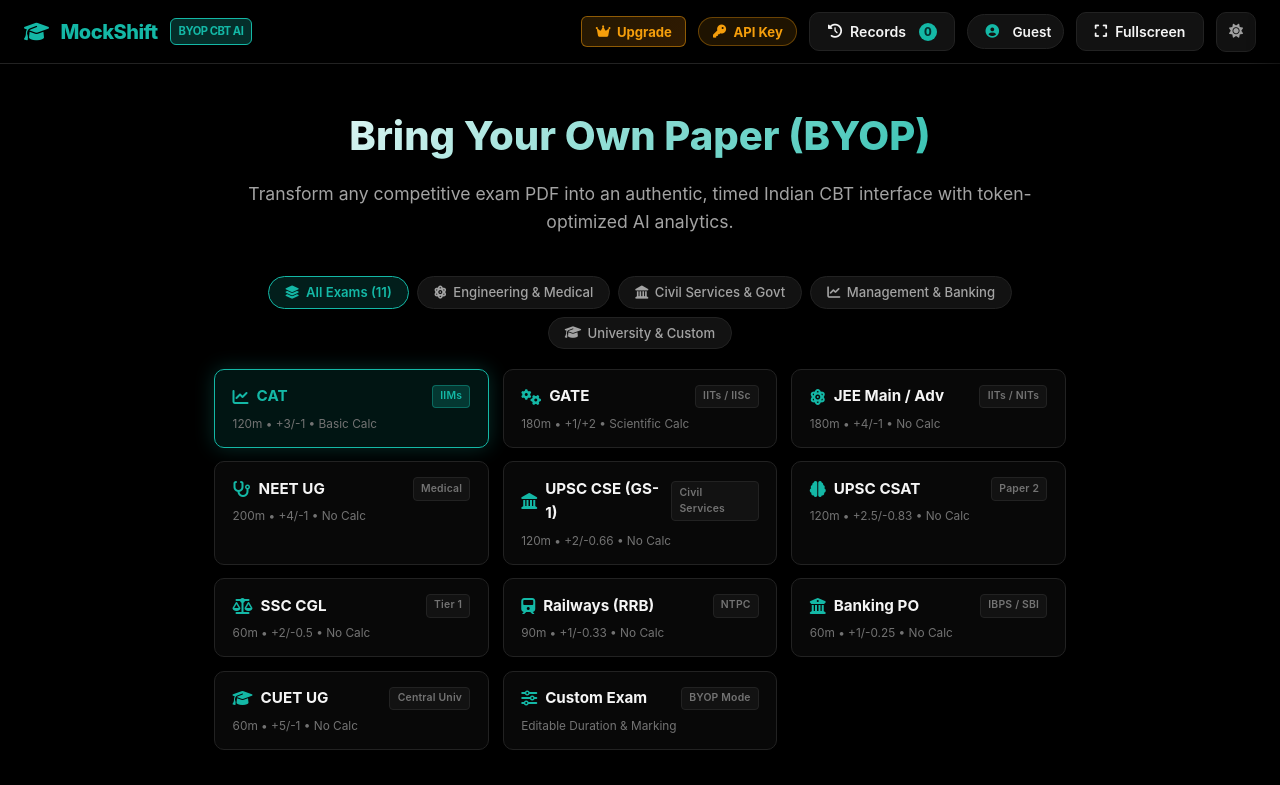
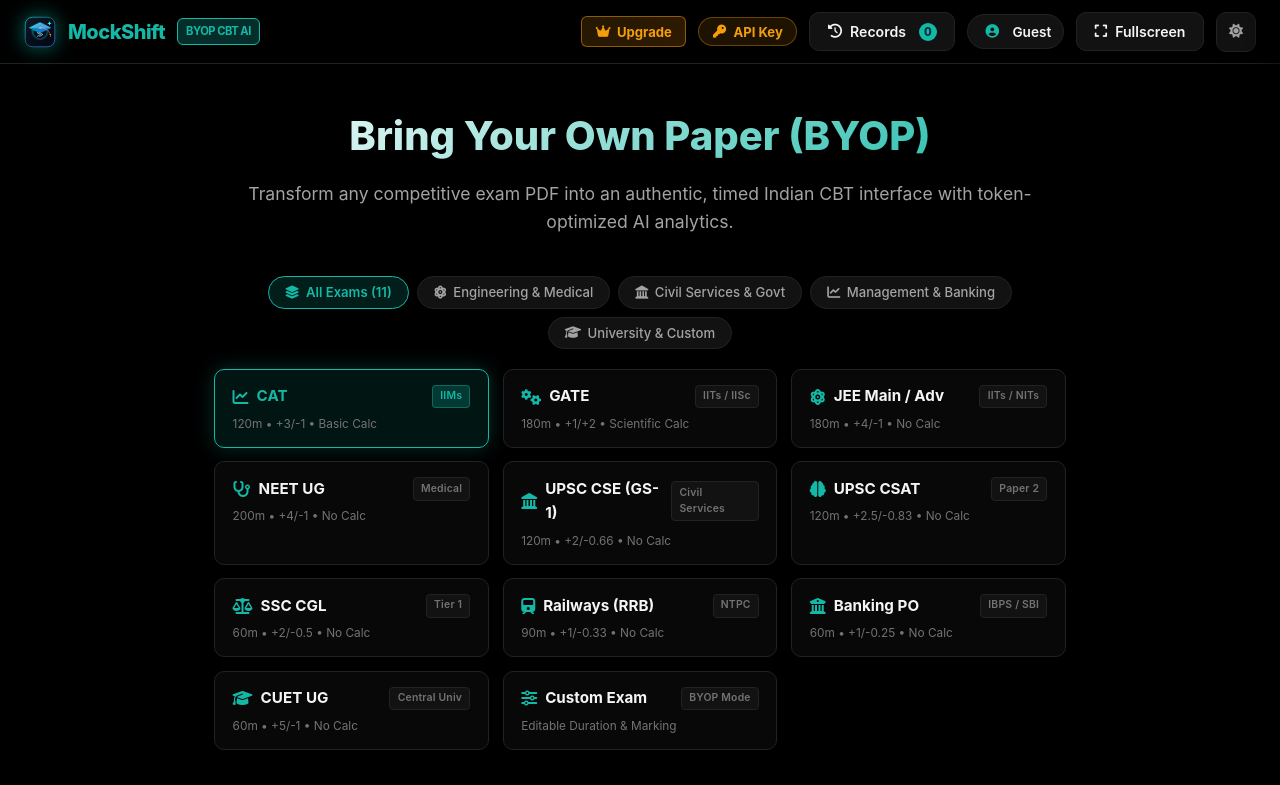
Before and after one commit to sayan2b1/MockShift, a plain HTML site: page frontend/index.html in a window 1280 px wide. Shown: the top 785 px of the page. Drawn offline with nearby package versions, Linux system fonts and the light colour scheme.

Commit message:
feat: add modern SVG web logo and multi-resolution favicons

```diff
--- a/frontend/index.html
+++ b/frontend/index.html
@@ -4,6 +4,14 @@
   <meta charset="UTF-8">
   <meta name="viewport" content="width=device-width, initial-scale=1.0">
   <title>MockShift AI | BYOP Computer-Based Test (CBT) Simulator</title>
+
+  <!-- Web Favicon & Brand Icons -->
+  <link rel="icon" type="image/svg+xml" href="favicon.svg">
+  <link rel="icon" type="image/png" sizes="32x32" href="favicon-32.png">
+  <link rel="icon" type="image/png" sizes="64x64" href="favicon-64.png">
+  <link rel="apple-touch-icon" sizes="192x192" href="logo-192.png">
+  <link rel="shortcut icon" href="favicon.ico">
+  <meta name="theme-color" content="#090e17">
 
   <!-- FontAwesome Icons -->
   <link rel="stylesheet" href="https://cdnjs.cloudflare.com/ajax/libs/font-awesome/6.5.1/css/all.min.css">
@@ -41,7 +49,7 @@
   <!-- Main App Header -->
   <header class="app-header">
     <div class="brand-title">
-      <i class="fas fa-graduation-cap" style="color: var(--accent);"></i>
+      <img src="favicon.svg" alt="MockShift Logo" class="brand-logo-img">
       <span>MockShift</span>
       <span class="brand-badge">BYOP CBT AI</span>
     </div>
--- a/frontend/styles.css
+++ b/frontend/styles.css
@@ -106,6 +106,21 @@ body.light-mode .app-header {
   font-weight: 800;
   color: var(--accent);
   letter-spacing: -0.5px;
+}
+
+.brand-logo-img {
+  width: 32px;
+  height: 32px;
+  border-radius: 8px;
+  display: block;
+  object-fit: contain;
+  filter: drop-shadow(0 0 10px rgba(0, 245, 212, 0.45));
+  transition: transform var(--transition-fast), filter var(--transition-fast);
+}
+
+.brand-logo-img:hover {
+  transform: scale(1.08);
+  filter: drop-shadow(0 0 16px rgba(0, 245, 212, 0.75));
 }
 
 .brand-badge {
```
Also changed, not shown: frontend/favicon-32.png (added), frontend/favicon-64.png (added), frontend/favicon.ico (added), frontend/favicon.svg (added), frontend/logo-192.png (added), frontend/logo-512.png (added), frontend/logo.svg (added), 1 other file.
